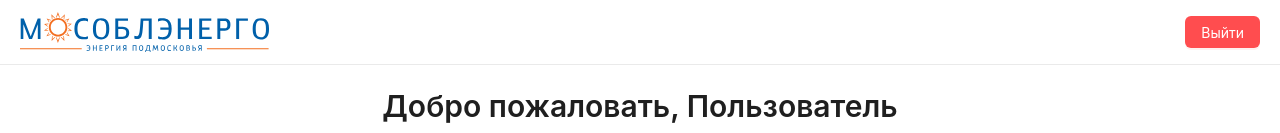
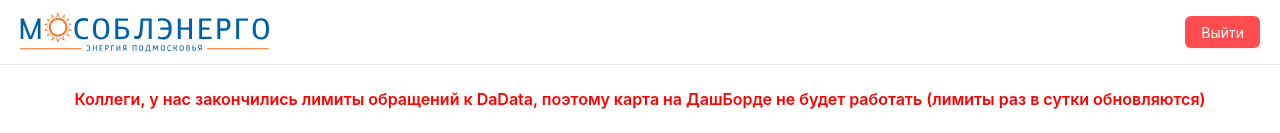
Before and after one commit to luxeivan/front_tech_vite, a React (Vite) app: page / in a window 1280 px wide. Shown: the top 133 px of the page. Built offline with nearby package versions, Linux system fonts and the light colour scheme; no server answers; sample sign-in values are in the browser's storage.

Commit message:
Косметическая правка

```diff
--- a/src/components/dashboard/Dashboard.jsx
+++ b/src/components/dashboard/Dashboard.jsx
@@ -446,10 +446,14 @@ export default function Dashboard() {
         "pagination[pageSize]": Math.min(ids.length, FIAS_BATCH_SIZE),
         fields: ["fiasId", "lat", "lon"],
       });
-    const buildUrl = (ids) => `${BASE}/api/${FIAS_COLLECTION}?${buildQuery(ids)}`;
+    const buildUrl = (ids) =>
+      `${BASE}/api/${FIAS_COLLECTION}?${buildQuery(ids)}`;
 
     let inner = Math.min(50, toResolve.length || 50);
-    while (inner > 1 && buildUrl(toResolve.slice(0, inner)).length > MAX_URL_LEN) {
+    while (
+      inner > 1 &&
+      buildUrl(toResolve.slice(0, inner)).length > MAX_URL_LEN
+    ) {
       inner = Math.max(1, Math.floor(inner * 0.7));
     }
 
@@ -765,6 +769,15 @@ export default function Dashboard() {
             >
               По состоянию на {now}
             </Text>
+
+            <Typography.Title
+              level={5}
+              style={{ marginBottom: 4, color: "red" }}
+            >
+              Коллеги, у нас закончились лимиты обращений к DaData, поэтому
+              карта на ДашБорде не будет работать (лимиты раз в сутки
+              обновляются, так что в понедельник починим 💪){" "}
+            </Typography.Title>
           </div>
         </div>
       </div>
--- a/src/components/main/Send/Edds.jsx
+++ b/src/components/main/Send/Edds.jsx
@@ -141,7 +141,8 @@ export function buildEddsPayload(tn) {
   // 🔒 Требование Заказчика: всегда отправлять фиксированные значения
   const fioWork = "Оперативный дежурный САЦ";
   const fioPhone = "84957803976";
-  const description = "Электропробой"; // временно константа, позже возьмём из JSON
+  const descriptionSrc = raw.REASON_OPER ?? obj.REASON_OPER ?? raw.reason_oper ?? obj.reason_oper ?? null;
+  const description = clean(descriptionSrc);
 
   const resources = Array.isArray(obj.resources) ? obj.resources : [5];
 
--- a/src/components/main/TableTN.jsx
+++ b/src/components/main/TableTN.jsx
@@ -88,6 +88,10 @@ function WelcomeHeader({ totalOpened, loadingOpened }) {
 
   return (
     <div style={{ textAlign: "center", margin: "12px 0 16px" }}>
+      <Typography.Title level={5} style={{ marginBottom: 4, color: "red" }}>
+        Коллеги, у нас закончились лимиты обращений к DaData, поэтому карта на
+        ДашБорде не будет работать (лимиты раз в сутки обновляются){" "}
+      </Typography.Title>
       <Typography.Title level={2} style={{ marginBottom: 4 }}>
         Добро пожаловать, {name}
       </Typography.Title>
@@ -284,7 +288,6 @@ function buildSzoSummaryFromItem(item) {
   return tags;
 }
 
-
 function SzoCell({ tags }) {
   if (!Array.isArray(tags) || tags.length === 0)
     return <span style={{ color: "#999" }}>—</span>;
@@ -341,7 +344,6 @@ export default function TableTN() {
   }, [tns?.data, date]);
   const loadingOpened = isLoadingTns || !Array.isArray(tns?.data);
 
-
   const totalByDate = React.useMemo(() => {
     const list = Array.isArray(tns?.data) ? tns.data : [];
     return list.filter((i) => {
@@ -381,8 +383,7 @@ export default function TableTN() {
     });
 
     console.log("=== ВСЕ ТН (для будущей AI-Аналитики) ===");
-    all.forEach((tn, i) => {
-    });
+    all.forEach((tn, i) => {});
     console.log("Всего ТН:", all.length);
   }, [tns?.data, isLoadingTns]);
 
@@ -455,7 +456,9 @@ export default function TableTN() {
 
     // --- number + guid search ---
     const src = item?.attributes ? { id: item.id, ...item.attributes } : item;
-    const numStr = (src?.number != null ? String(src.number) : "").toLowerCase();
+    const numStr = (
+      src?.number != null ? String(src.number) : ""
+    ).toLowerCase();
 
     const guidCandidates = [
       src?.guid,
@@ -468,17 +471,22 @@ export default function TableTN() {
       item?.data?.data?.guid,
     ].filter(Boolean);
 
-    const guidStr = (guidCandidates[0] ? String(guidCandidates[0]) : "").toLowerCase();
+    const guidStr = (
+      guidCandidates[0] ? String(guidCandidates[0]) : ""
+    ).toLowerCase();
 
-    const qNum = String(searchNumber || "").trim().toLowerCase();
-    const qGuid = String(searchGuid || "").trim().toLowerCase();
+    const qNum = String(searchNumber || "")
+      .trim()
+      .toLowerCase();
+    const qGuid = String(searchGuid || "")
+      .trim()
+      .toLowerCase();
 
     const numberOk = qNum ? numStr.includes(qNum) : true;
     const guidOk = qGuid ? guidStr.includes(qGuid) : true;
 
     return numberOk && guidOk;
   });
-
 
   const startIndex = (pagination.page - 1) * pagination.pageSize;
   const pageSlice = listFiltered.slice(
```
